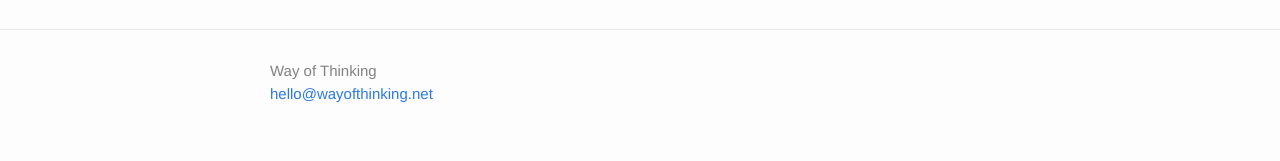
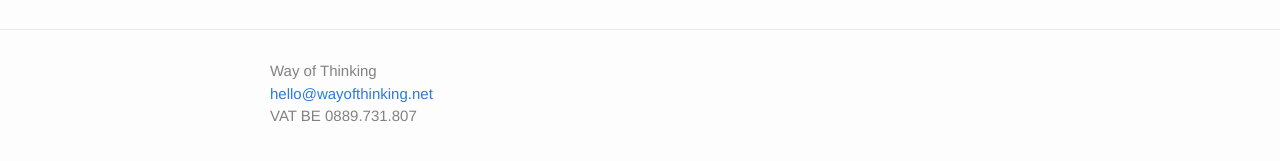
Before and after one commit to wayofthinking/wayofthinking.github.io, a Jekyll site: the page built from index.md, in a window 1280 px wide. Shown: the part 186-347 px from the top of the page. Built offline with Jekyll 4.4.1, drawn with Linux system fonts in a browser that asks for light colours.

Commit message:
add the company VAT

```diff
--- a/_config.yml
+++ b/_config.yml
@@ -5,6 +5,6 @@ description: > # this means to ignore newlines until "baseurl:"
   Way of Thinking, the legal entity of Els Ceulemans and Thierry de Pauw.
 baseurl: "" # the subpath of your site, e.g. /blog/
 url: "http://wayofthinking.net" # the base hostname & protocol for your site
-
+company_vat: BE 0889.731.807
 # Build settings
 markdown: kramdown
--- a/_includes/footer.html
+++ b/_includes/footer.html
@@ -8,6 +8,7 @@
         <ul class="contact-list">
           <li>{{ site.title }}</li>
           <li><a href="mailto:{{ site.email }}">{{ site.email }}</a></li>
+          <li>VAT {{ site.company_vat }}</li>
         </ul>
       </div>
 
```
